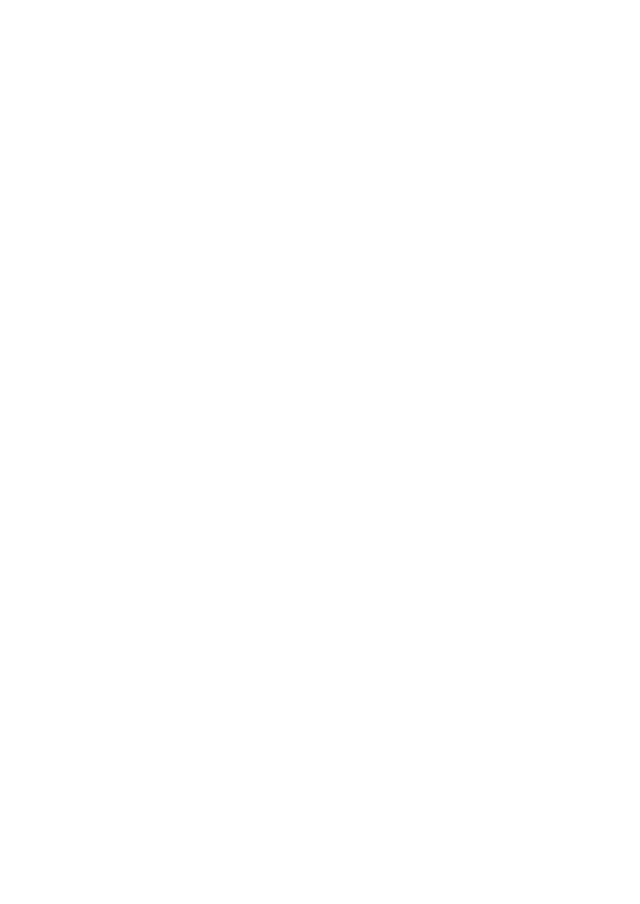
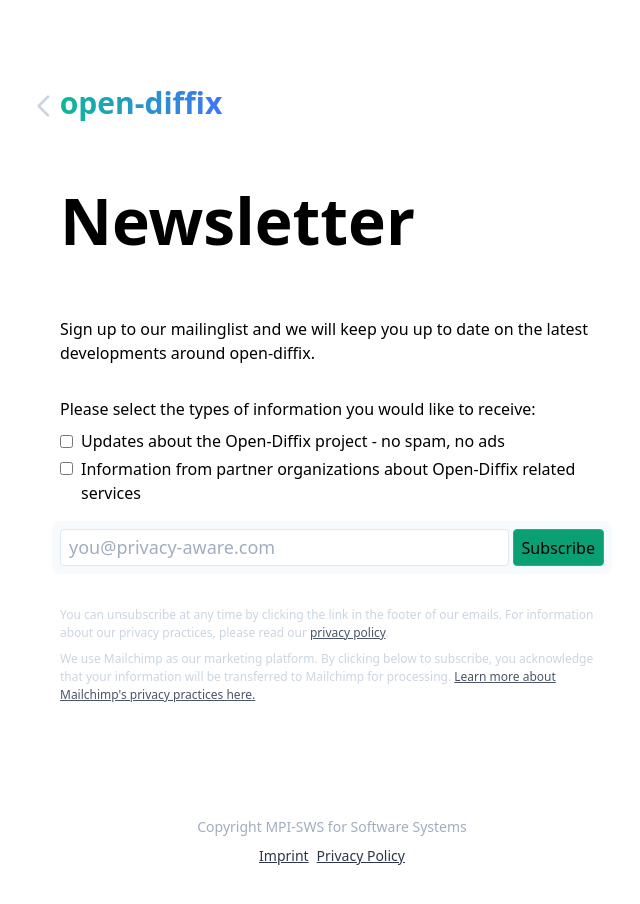
Before and after one commit to diffix/website, a Nuxt app: page /newsletter in a window 1280 px wide. Before the commit this address had no page. Shown: the whole page, without its empty margins (308-948 px from the left). Before the commit the page ends 800 px from the top, so only its background shows below. Built offline with nearby package versions, Linux system fonts and the light colour scheme.

Commit message:
Move mailinglist to separate page

```diff
--- a/pages/index.vue
+++ b/pages/index.vue
@@ -26,21 +26,21 @@
 
       <div class="flex flex-col items-center max-w-xl px-4 mx-auto mt-32 space-y-4 text-lg">
         <span>Want to stay informed about the development of <OpenDiffixWordmark />?</span>
-        <NuxtLink to="/newsletter" class="inline-block px-4 py-2 text-2xl text-center text-white transition-all duration-500 rounded-lg active:outline-none active:ring-2 hover:shadow hover:translate-x-12 bg-shamrock-500 hover:bg-gradient-to-r from-pink-500 to-purple-500 md:from-shamrock-500 md:to-royalblue-500">Sign up to our newsletter</NuxtLink>
+        <NuxtLink to="/newsletter" class="inline-block px-4 py-2 text-2xl text-center text-white transition-all duration-500 rounded-lg hover:shadow hover:translate-x-12 bg-shamrock-500 hover:bg-gradient-to-r from-pink-500 to-purple-500 md:from-shamrock-500 md:to-royalblue-500">Sign up to our newsletter</NuxtLink>
       </div>
 
-      <div class="flex-grow py-32 mt-32 bg-gray-50">
+      <div class="flex-grow pt-16 pb-16 mt-32 dark:pb-4 sm:pt-32 sm:pb-32 bg-gray-50 dark:bg-gray-800">
         <div class="max-w-xl px-4 mx-auto xl:max-w-5xl">
           <h2 class="text-xl text-center text-gray-500">
             <OpenDiffixWordmark />
             is sponsored by
           </h2>
 
-          <div class="flex flex-col items-center max-w-4xl mx-auto mt-12 space-y-8 xl:space-y-0 xl:mt-8 xl:items-end justify-items-start xl:flex-none xl:grid xl:grid-cols-3 xl:gap-6">
+          <div class="flex flex-col items-center max-w-4xl px-6 py-8 mx-auto mt-12 space-y-8 rounded-lg sm:py-4 xl:rounded-full dark:bg-gray-300 xl:space-y-0 xl:mt-8 xl:items-end justify-items-start xl:flex-none xl:grid xl:grid-cols-3 xl:gap-6">
             <div>
               <a href="https://www.mpg.de">
                 <img class="inline-block h-12" src="mpg-logo.svg" alt="Max-Planck-Gesellschaft">
-                <span class="text-lg">Max-Planck-Gesellschaft</span>
+                <span class="text-lg text-gray-800">Max-Planck-Gesellschaft</span>
               </a>
             </div>
             <a href="https://www.mpi-sws.org">
--- /dev/null
+++ b/pages/newsletter.vue
@@ -0,0 +1,142 @@
+<template>
+  <div class="flex flex-col min-h-screen">
+    <div class="flex-grow"></div>
+    <div class="flex-grow-0 w-full">
+      <header class="max-w-xl px-4 pt-4 mx-auto transition-all duration-500 sm:pt-20">
+        <NuxtLink to="/">
+          <h1 class="text-3xl text-left text-gray-400 sm:-ml-8 hover:text-gray-600 w-100">
+            <svg xmlns="http://www.w3.org/2000/svg" fill="none" viewBox="0 0 24 24" stroke="currentColor" class="hidden sm:w-8 sm:-mr-2 sm:inline">
+              <path stroke-linecap="round" stroke-linejoin="round" stroke-width="2" d="M15 19l-7-7 7-7" />
+            </svg>
+            <OpenDiffixWordmark />
+          </h1>
+        </NuxtLink>
+      </header>
+
+      <div class="max-w-xl px-4 mx-auto mt-10">
+        <h2 class="mt-12 text-6xl font-semibold">
+          Newsletter
+        </h2>
+        <div id="mc_embed_signup" class="py-8">
+          <form
+            action="https://open-diffix.us1.list-manage.com/subscribe/post?u=4006b84ec4d64e7ae6f4c8f49&amp;id=bc48f0af67"
+            method="post"
+            id="mc-embedded-subscribe-form"
+            name="mc-embedded-subscribe-form"
+            class="validate"
+            target="_blank"
+            novalidate
+          >
+            <div id="mc_embed_signup_scroll">
+              <p class="mt-4">Sign up to our mailinglist and we will keep you up to date on the latest developments around open-diffix.</p>
+              <div
+                id="mergeRow-gdpr"
+                class="text-sm mergeRow gdpr-mergeRow content__gdprBlock mc-field-group"
+              >
+                <div class="mt-8 text-base content__gdpr">
+                  <p class="text-base">
+                    Please select the types of information you would like to receive:
+                  </p>
+                  <fieldset
+                    class="mt-2 mc_fieldset gdprRequired mc-field-group"
+                    name="interestgroup_field"
+                  >
+                    <label class="flex items-center px-1 -mx-1 rounded cursor-pointer checkbox subfield hover:bg-gray-100 dark:hover:bg-gray-700" for="gdpr_39706">
+                      <input
+                        type="checkbox"
+                        id="gdpr_39706"
+                        name="gdpr[39706]"
+                        value="Y"
+                        class="av-checkbox gdpr"
+                      />
+                        <span class="ml-2">Updates about the Open-Diffix project - no spam, no ads</span>
+                    </label>
+                    <label class="flex items-baseline px-1 mt-1 -mx-1 rounded cursor-pointer hover:bg-gray-100 dark:hover:bg-gray-700 checkbox subfield" for="gdpr_39710"
+                      ><input
+                        type="checkbox"
+                        id="gdpr_39710"
+                        name="gdpr[39710]"
+                        value="Y"
+                        class="av-checkbox gdpr"
+                      />
+                        <span class="ml-2">
+                          Information from partner organizations about Open-Diffix
+                          related services
+                        </span>
+                    </label>
+                  </fieldset>
+                </div>
+              </div>
+              <div class="p-2 mt-4 -mx-2 bg-gray-100 rounded-lg mc-field-group group dark:bg-gray-700 focus-within:bg-gray-100 dark:focus-within:bg-gray-700">
+                <div class="flex flex-col space-y-1 sm:space-y-0 sm:space-x-1 sm:flex-row">
+                  <input
+                    type="email"
+                    value=""
+                    name="EMAIL"
+                    class="w-full px-2 py-1 text-lg border rounded required email focus:outline-none focus:ring-2 dark:border-gray-500 dark:bg-gray-600 dark:text-gray-50"
+                    placeholder="you@privacy-aware.com"
+                    id="mce-EMAIL"
+                  />
+                  <input
+                    type="submit"
+                    value="Subscribe"
+                    name="subscribe"
+                    id="mc-embedded-subscribe"
+                    class="px-2 py-1 border rounded cursor-pointer bg-shamrock-600 border-shamrock-500 dark:border-shamrock-700 text-gray-50 focus:outline-none focus:ring-2"
+                  />
+                </div>
+              </div>
+              <div>
+                <div>
+                  <p class="mt-8 text-xs text-gray-400">
+                    You can unsubscribe at any time by clicking the link in the footer
+                    of our emails. For information about our privacy practices, please
+                    read our
+                    <a
+                      href="https://data-protection.mpi-klsb.mpg.de/sws/open-diffix.org"
+                      class="text-gray-700 underline hover:text-gray-900 dark:text-limegreen-500 dark:hover:text-limegreen-300"
+                    >privacy policy</a>.
+                  </p>
+                </div>
+                <div class="mt-2 text-xs text-gray-400 content__gdprLegal">
+                  <p>
+                    We use Mailchimp as our marketing platform. By clicking below to
+                    subscribe, you acknowledge that your information will be
+                    transferred to Mailchimp for processing.
+                    <a href="https://mailchimp.com/legal/" target="_blank" class="text-gray-700 underline hover:text-gray-900 dark:text-limegreen-500 dark:hover:text-limegreen-300">Learn more about Mailchimp's privacy practices here.</a
+                    >
+                  </p>
+                </div>
+              </div>
+              <div id="mce-responses" class="clear">
+                <div
+                  class="response"
+                  id="mce-error-response"
+                  style="display: none"
+                ></div>
+                <div
+                  class="response"
+                  id="mce-success-response"
+                  style="display: none"
+                ></div>
+              </div>
+              <!-- real people should not fill this in and expect good things - do not remove this or risk form bot signups-->
+              <div style="position: absolute; left: -5000px" aria-hidden="true">
+                <input
+                  type="text"
+                  name="b_4006b84ec4d64e7ae6f4c8f49_bc48f0af67"
+                  tabindex="-1"
+                  value=""
+                />
+              </div>
+            </div>
+          </form>
+        </div>
+      </div>
+    </div>
+
+    <div class="flex-grow"></div>
+
+    <Footer />
+  </div>
+</template>
```
